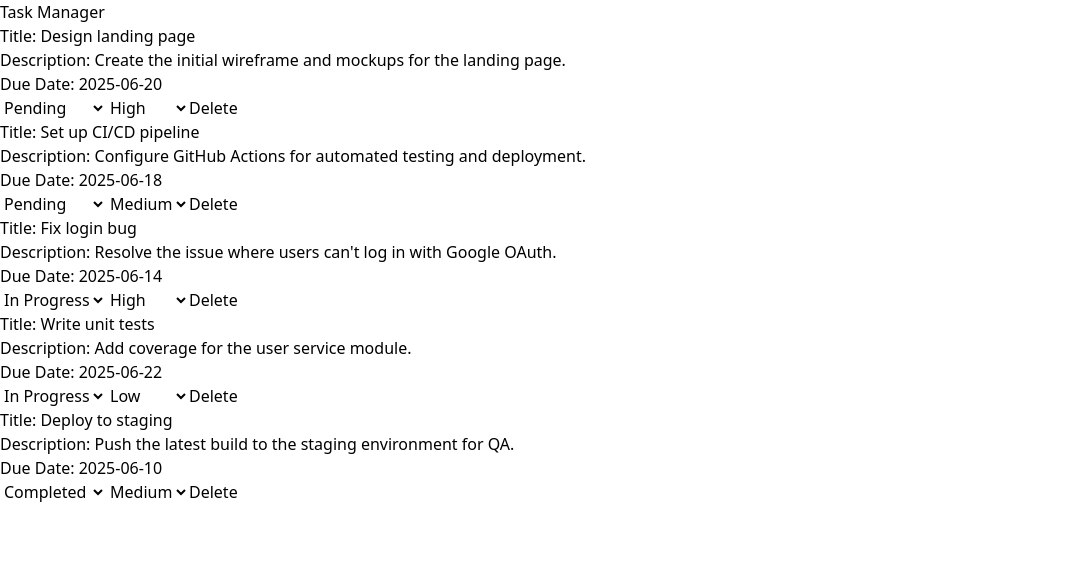
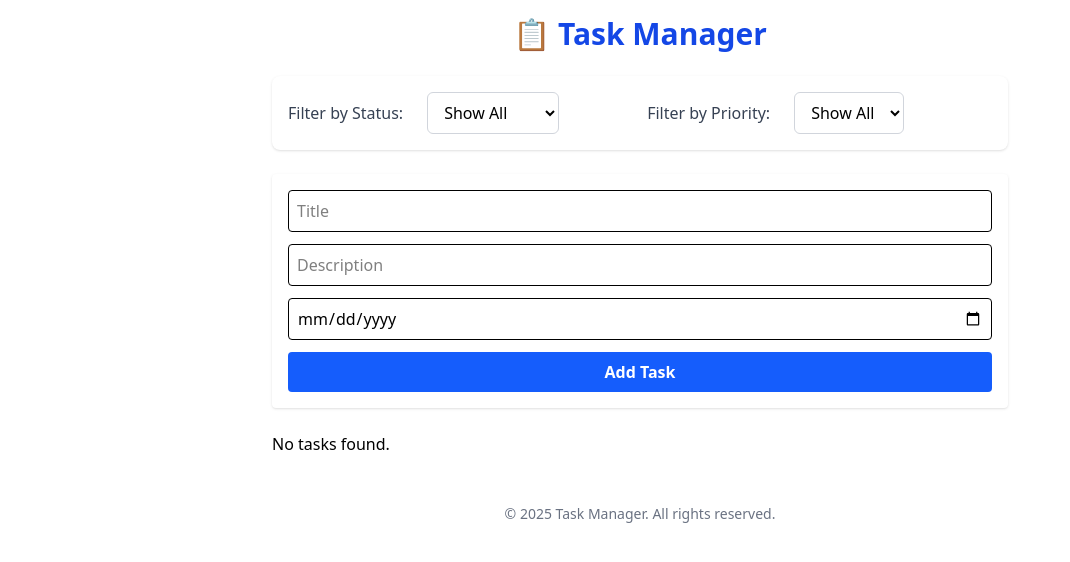
Before and after one commit to MeronTeweldebrhan/Task-dashboard, a React (Vite) app: page / in a window 1280 px wide. Shown: the top 562 px of the page, without its empty margins (0-1070 px from the left). Built offline with nearby package versions, Linux system fonts and the light colour scheme.

Commit message:
update App tsx file and constrcut common parent to dashboard file

```diff
--- a/src/App.tsx
+++ b/src/App.tsx
@@ -1,80 +1,14 @@
-import { useState } from "react";
-import TaskList from "./components/TaskList/TaskList";
-import type{ Task,TaskPriority,TaskStatus } from "./types";
+import Dashboard from "./components/Dashboard.tsx/Dashboard";
+
+
 
 function App() {
-  const [tasks, setTasks] = useState<Task[]>([
-    {
-      id: "1",
-      title: "Design landing page",
-      description: "Create the initial wireframe and mockups for the landing page.",
-      status: "pending",
-      priority: "high",
-      dueDate: "2025-06-20",
-    },
-    {
-      id: "2",
-      title: "Set up CI/CD pipeline",
-      description: "Configure GitHub Actions for automated testing and deployment.",
-      status: "pending",
-      priority: "medium",
-      dueDate: "2025-06-18",
-    },
-    {
-      id: "3",
-      title: "Fix login bug",
-      description: "Resolve the issue where users can't log in with Google OAuth.",
-      status: "in-progress",
-      priority: "high",
-      dueDate: "2025-06-14",
-    },
-    {
-      id: "4",
-      title: "Write unit tests",
-      description: "Add coverage for the user service module.",
-      status: "in-progress",
-      priority: "low",
-      dueDate: "2025-06-22",
-    },
-    {
-      id: "5",
-      title: "Deploy to staging",
-      description: "Push the latest build to the staging environment for QA.",
-      status: "completed",
-      priority: "medium",
-      dueDate: "2025-06-10",
-    },
-  ]);
-
-  const handleStatusChange = (taskId: string, newStatus: TaskStatus) => {
-    setTasks((prev) =>
-      prev.map((task) =>
-        task.id === taskId ? { ...task, status: newStatus } : task
-      )
-    );
-  };
-
-const handlePriorityChange = (taskId: string, newPriority: TaskPriority) => {
-    setTasks((prev) =>
-      prev.map((task) =>
-        task.id === taskId ? { ...task, priority: newPriority } : task
-      )
-    );
-  };
-
-  const handleDelete = (taskId: string) => {
-    setTasks((prev) => prev.filter((task) => task.id !== taskId));
-  };
-
-  return (
+ return (
     <div>
-      <h1>Task Manager</h1>
-      <TaskList
-        tasks={tasks}
-        onStatusChange={handleStatusChange}
-        onPriorityChange={handlePriorityChange}
-        onDelete={handleDelete}
-      />
+      <Dashboard />
+      <footer className="text-center text-gray-500 text-sm mt-8">
+        &copy; {new Date().getFullYear()} Task Manager. All rights reserved.
+      </footer>
     </div>
   );
 }
--- a/src/components/Dashboard.tsx/Dashboard.tsx
+++ b/src/components/Dashboard.tsx/Dashboard.tsx
@@ -1,14 +1,16 @@
 import React, { useState, useEffect } from "react";
-import TaskForm from "../TaskForm/TaskForm
-import TaskFilter from "./TaskFilter";
-import TaskList from "./TaskList";
-import { Task } from "../types";
+import TaskForm from "../TaskForm/TaskForm";
+import TaskFilter from "../TaskFilter/TaskFilter";
+import TaskList from "../TaskList/TaskList";
+import type { Task, TaskPriority, TaskStatus } from "../../types/Index";
+import { filterTasks,} from "../../utils/taskUtils";
 
 const LOCAL_STORAGE_KEY = "tasks";
 
 const Dashboard: React.FC = () => {
   const [tasks, setTasks] = useState<Task[]>([]);
-  const [filter, setFilter] = useState<string>("");
+  const [statusFilter, setStatusFilter] = useState<TaskStatus | "all">("all");
+  const [priorityFilter, setPriorityFilter] = useState<TaskPriority | "all">("all");
 
   useEffect(() => {
     const storedTasks = JSON.parse(localStorage.getItem(LOCAL_STORAGE_KEY) || "[]");
@@ -18,8 +20,8 @@ const Dashboard: React.FC = () => {
   useEffect(() => {
     const interval = setInterval(() => {
       const updatedTasks = tasks.map((task) => {
-        const isOverdue = new Date(task.deadline) < new Date() && task.status !== "Completed";
-        return isOverdue ? { ...task, status: "Overdue" } : task;
+        const isOverdue = new Date(task.dueDate) < new Date() && task.status !== "completed";
+        return isOverdue ? { ...task, status: "in-progress" as TaskStatus } : task;
       });
       setTasks(updatedTasks);
       localStorage.setItem(LOCAL_STORAGE_KEY, JSON.stringify(updatedTasks));
@@ -33,8 +35,16 @@ const Dashboard: React.FC = () => {
     localStorage.setItem(LOCAL_STORAGE_KEY, JSON.stringify(updated));
   };
 
-  const updateStatus = (id: string, status: string) => {
+  const filtered = filterTasks(tasks, statusFilter, priorityFilter);
+
+
+  const updateStatus = (id: string, status: TaskStatus) => {
     const updated = tasks.map(task => task.id === id ? { ...task, status } : task);
+    setTasks(updated);
+    localStorage.setItem(LOCAL_STORAGE_KEY, JSON.stringify(updated));
+  };
+  const updatePriority = (id: string, priority: TaskPriority) => {
+    const updated = tasks.map(task => task.id === id ? { ...task, priority } : task);
     setTasks(updated);
     localStorage.setItem(LOCAL_STORAGE_KEY, JSON.stringify(updated));
   };
@@ -45,14 +55,22 @@ const Dashboard: React.FC = () => {
     localStorage.setItem(LOCAL_STORAGE_KEY, JSON.stringify(updated));
   };
 
-  const filtered = filter ? tasks.filter(t => t.status === filter) : tasks;
-
   return (
     <div className="max-w-3xl mx-auto p-4">
       <h1 className="text-3xl font-bold mb-6 text-center text-blue-700">📋 Task Manager</h1>
+      <TaskFilter
+        onStatusFilterChange={setStatusFilter}
+        onPriorityFilterChange={setPriorityFilter}
+        currentStatus={statusFilter}
+        currentPriority={priorityFilter}
+      />
       <TaskForm onAddTask={addTask} />
-      <TaskFilter onFilterChange={setFilter} />
-      <TaskList tasks={filtered} onUpdateStatus={updateStatus} onDelete={deleteTask} />
+      <TaskList
+        tasks={filtered}
+        onStatusChange={updateStatus}
+        onPriorityChange={updatePriority}
+        onDelete={deleteTask}
+      />
     </div>
   );
 };
```
